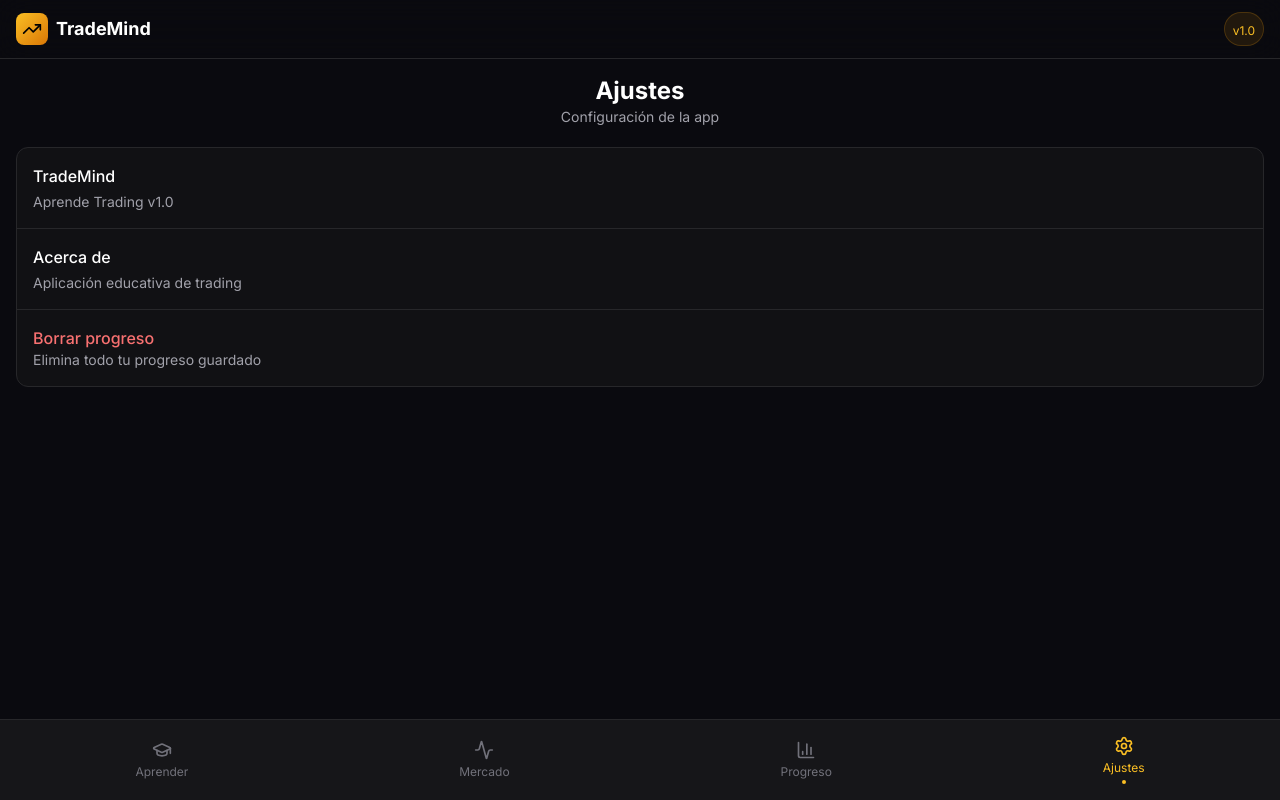
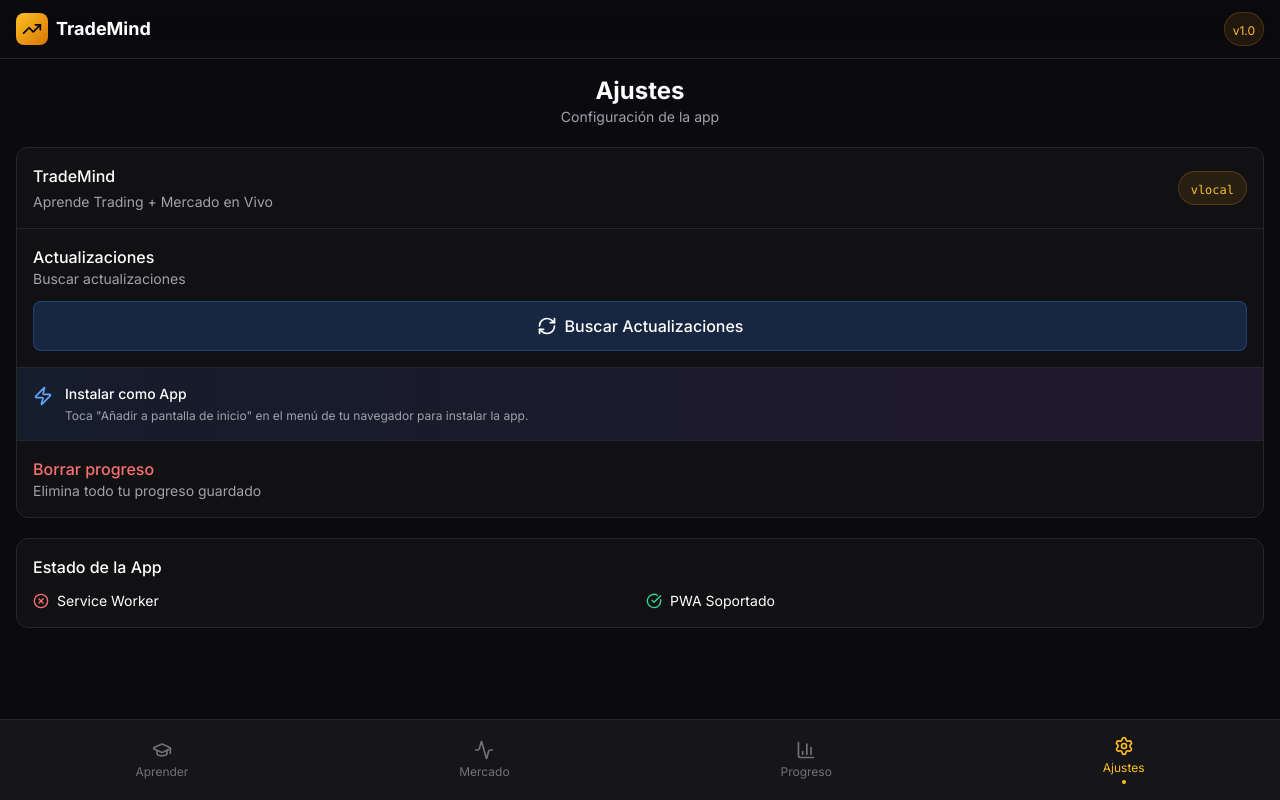
Before and after one commit to Duanca119/trademind-ai, a Next.js app: page / in a window 1280 px wide. Both pictures are taken after a click on the button "Ajustes". Built offline with nearby package versions, Linux system fonts and the light colour scheme.

Commit message:
feat: Botón de actualización automática en Ajustes
- Buscar actualizaciones con un clic
- Instalar actualización sin reinstalar
- Estado del Service Worker visible
- Versión de la app visible

```diff
--- a/src/app/page.tsx
+++ b/src/app/page.tsx
@@ -27,7 +27,10 @@ import {
   CandlestickChart,
   Settings,
   AlertTriangle,
-  DollarSign
+  DollarSign,
+  Download,
+  CheckCircle,
+  XCircle
 } from 'lucide-react'
 
 // ============================================
@@ -1467,6 +1470,26 @@ function ProgressScreen() {
 // ============================================
 
 function SettingsScreen() {
+  const [version, setVersion] = useState<string>('...')
+  const [isChecking, setIsChecking] = useState(false)
+  const [updateAvailable, setUpdateAvailable] = useState(false)
+  const [registration, setRegistration] = useState<ServiceWorkerRegistration | null>(null)
+
+  // Get current version
+  useEffect(() => {
+    fetch('/api/version')
+      .then(res => res.json())
+      .then(data => setVersion(data.version || '1.0'))
+      .catch(() => setVersion('1.0'))
+
+    // Get service worker registration
+    if ('serviceWorker' in navigator) {
+      navigator.serviceWorker.getRegistration().then(reg => {
+        setRegistration(reg || null)
+      })
+    }
+  }, [])
+
   const clearProgress = () => {
     if (confirm('¿Estás seguro de que quieres borrar todo tu progreso?')) {
       localStorage.removeItem('trademind-learn-progress')
@@ -1474,6 +1497,47 @@ function SettingsScreen() {
     }
   }
 
+  // Check for updates
+  const checkForUpdates = async () => {
+    setIsChecking(true)
+    setUpdateAvailable(false)
+
+    try {
+      // Force service worker update check
+      if (registration) {
+        await registration.update()
+
+        // Check if there's a waiting worker
+        if (registration.waiting) {
+          setUpdateAvailable(true)
+        }
+      }
+
+      // Also check version from API
+      const res = await fetch('/api/version', { cache: 'no-store' })
+      const data = await res.json()
+
+      // Small delay to show loading state
+      await new Promise(resolve => setTimeout(resolve, 500))
+
+    } catch (error) {
+      console.error('Error checking updates:', error)
+    } finally {
+      setIsChecking(false)
+    }
+  }
+
+  // Apply update
+  const applyUpdate = () => {
+    if (registration?.waiting) {
+      // Tell the waiting worker to activate
+      registration.waiting.postMessage({ type: 'SKIP_WAITING' })
+    } else {
+      // Force hard reload
+      window.location.reload()
+    }
+  }
+
   return (
     <div className="space-y-5 animate-fadeIn">
       <div className="text-center">
@@ -1481,15 +1545,72 @@ function SettingsScreen() {
         <p className="text-sm text-zinc-400">Configuración de la app</p>
       </div>
 
+      {/* App Info */}
       <div className="bg-zinc-900/50 border border-zinc-800 rounded-xl divide-y divide-zinc-800">
+        <div className="p-4 flex items-center justify-between">
+          <div>
+            <h3 className="font-medium mb-1">TradeMind</h3>
+            <p className="text-sm text-zinc-400">Aprende Trading + Mercado en Vivo</p>
+          </div>
+          <div className="px-3 py-1 bg-amber-500/10 border border-amber-500/20 rounded-full">
+            <span className="text-xs text-amber-400 font-mono">v{version}</span>
+          </div>
+        </div>
+
+        {/* Update Section */}
         <div className="p-4">
-          <h3 className="font-medium mb-1">TradeMind</h3>
-          <p className="text-sm text-zinc-400">Aprende Trading v1.0</p>
-        </div>
-        <div className="p-4">
-          <h3 className="font-medium mb-1">Acerca de</h3>
-          <p className="text-sm text-zinc-400">Aplicación educativa de trading</p>
-        </div>
+          <div className="flex items-center justify-between mb-3">
+            <div>
+              <h3 className="font-medium">Actualizaciones</h3>
+              <p className="text-sm text-zinc-400">
+                {updateAvailable ? 'Nueva versión disponible' : 'Buscar actualizaciones'}
+              </p>
+            </div>
+          </div>
+
+          {updateAvailable ? (
+            <button
+              onClick={applyUpdate}
+              className="w-full py-3 px-4 bg-gradient-to-r from-emerald-500 to-emerald-600 hover:from-emerald-600 hover:to-emerald-700 rounded-lg font-medium transition-all flex items-center justify-center gap-2"
+            >
+              <Download className="w-5 h-5" />
+              Instalar Actualización
+            </button>
+          ) : (
+            <button
+              onClick={checkForUpdates}
+              disabled={isChecking}
+              className="w-full py-3 px-4 bg-blue-500/20 hover:bg-blue-500/30 border border-blue-500/30 rounded-lg font-medium transition-colors flex items-center justify-center gap-2 disabled:opacity-50"
+            >
+              {isChecking ? (
+                <>
+                  <Loader2 className="w-5 h-5 animate-spin" />
+                  Buscando...
+                </>
+              ) : (
+                <>
+                  <RefreshCw className="w-5 h-5" />
+                  Buscar Actualizaciones
+                </>
+              )}
+            </button>
+          )}
+        </div>
+
+        {/* Install as PWA hint */}
+        <div className="p-4 bg-gradient-to-r from-blue-500/10 to-purple-500/10">
+          <div className="flex items-start gap-3">
+            <Zap className="w-5 h-5 text-blue-400 mt-0.5" />
+            <div>
+              <h3 className="font-medium text-sm">Instalar como App</h3>
+              <p className="text-xs text-zinc-400 mt-1">
+                Toca "Añadir a pantalla de inicio" en el menú de tu navegador para instalar la app.
+              </p>
+            </div>
+          </div>
+        </div>
+
+        {/* Clear Progress */}
         <button
           onClick={clearProgress}
           className="w-full p-4 text-left text-red-400 hover:bg-red-500/10 transition-colors"
@@ -1497,6 +1618,29 @@ function SettingsScreen() {
           <h3 className="font-medium">Borrar progreso</h3>
           <p className="text-sm text-zinc-400">Elimina todo tu progreso guardado</p>
         </button>
+      </div>
+
+      {/* Stats */}
+      <div className="bg-zinc-900/50 border border-zinc-800 rounded-xl p-4">
+        <h3 className="font-medium mb-3">Estado de la App</h3>
+        <div className="grid grid-cols-2 gap-3">
+          <div className="flex items-center gap-2">
+            {registration ? (
+              <CheckCircle className="w-4 h-4 text-emerald-400" />
+            ) : (
+              <XCircle className="w-4 h-4 text-red-400" />
+            )}
+            <span className="text-sm">Service Worker</span>
+          </div>
+          <div className="flex items-center gap-2">
+            {'serviceWorker' in navigator ? (
+              <CheckCircle className="w-4 h-4 text-emerald-400" />
+            ) : (
+              <XCircle className="w-4 h-4 text-red-400" />
+            )}
+            <span className="text-sm">PWA Soportado</span>
+          </div>
+        </div>
       </div>
     </div>
   )
```
Also changed, not shown: 1 other file (tests, documents, lock files or other folders).
